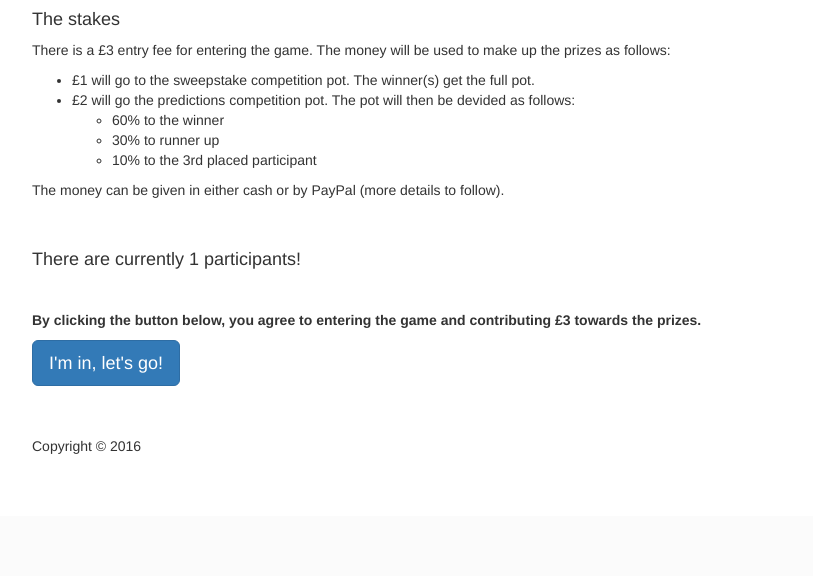
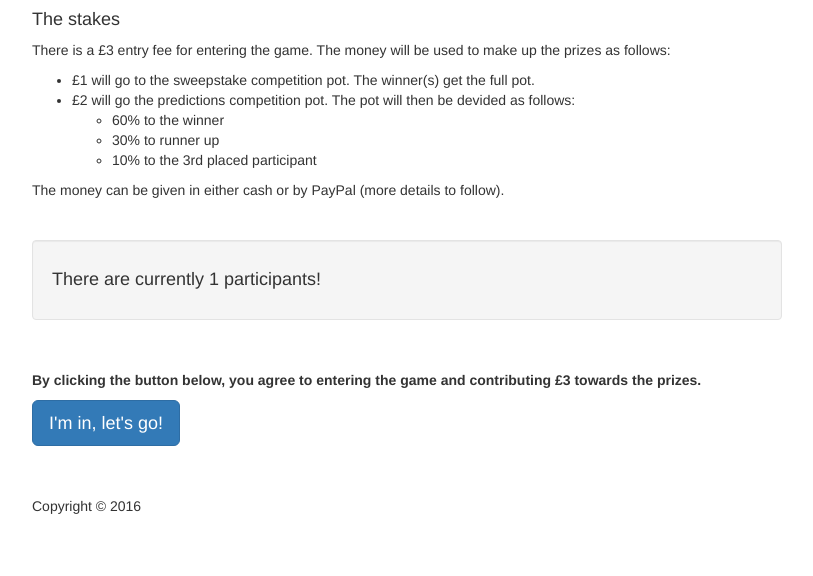
Before and after one commit to oliviervg1/euro2016-predictions, a Flask app: template src/templates/index.html in a window 1280 px wide. Shown: the part 649-1225 px from the top of the page, without its empty margins (38-851 px from the left). Before the commit the page ends 1103 px from the top, so only its background shows below. Run offline with Flask 2, Linux system fonts and the light colour scheme; the template is opened without the code that fills it: most values are stand-ins (such as "Sample title", 1, 10 or a date in 2020); parts of the project's set-up code (start-up, migrations or seed data) failed here and were passed over; some libraries are stand-ins or nearby versions.

Commit message:
Adding well on index page for visual effect

```diff
--- a/src/templates/index.html
+++ b/src/templates/index.html
@@ -69,8 +69,10 @@
         </div>
 
         <div class="row">
-            <div class="col-sm-12 text-margin-top">
-                <h4>There are currently {{ user_count }} participants!</h4>
+            <div class="col-sm-8 text-margin-top">
+                <div class="well">
+                    <h4>There are currently {{ user_count }} participants!</h4>
+                </div>
             </div>
         </div>
 
```
